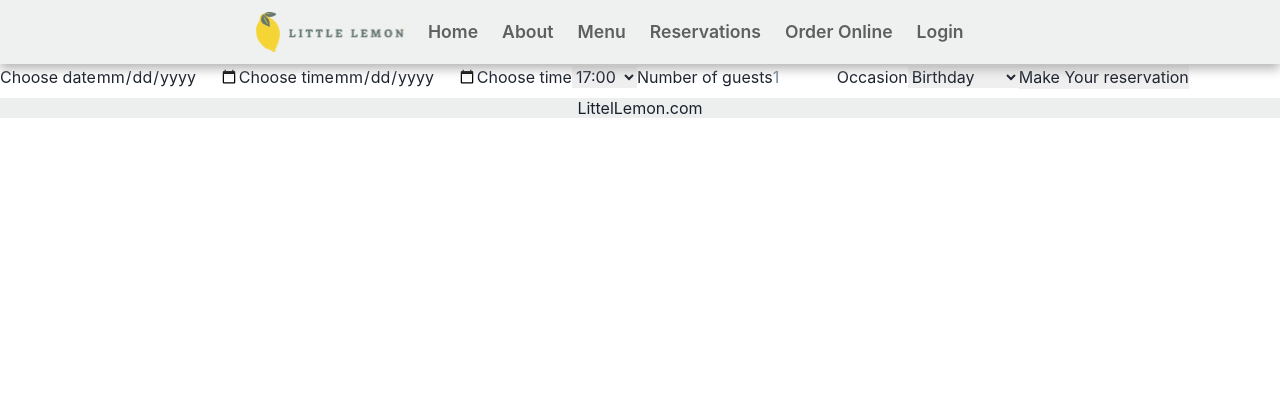
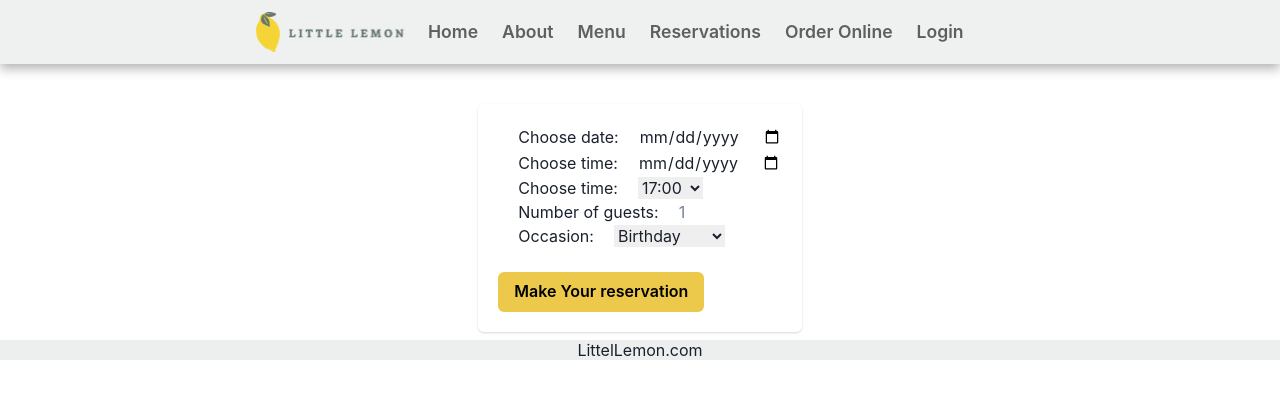
Before and after one commit to abas1200/capstone, a React (Create React App) app: page /booking in a window 1280 px wide. Shown: the top 398 px of the page. Built offline with nearby package versions, Linux system fonts and the light colour scheme.

Commit message:
update BookingPage

```diff
--- a/src/pages/BookingPage.js
+++ b/src/pages/BookingPage.js
@@ -1,19 +1,21 @@
 import React, { useState } from "react";
-import { Box } from "@chakra-ui/react";
+import { Card,CardBody, Button, VStack } from "@chakra-ui/react";
+import "./style.css";
 
 export const BookingPage = () => {
   const [formData, setFormData] = useState();
 
   const handleSubmit = () => {};
 
-  return (
-    <div>
+  return ( <VStack marginTop="10">
+    <Card maxW="500"><CardBody>
+
       <form onSubmit={handleSubmit()}>
-        <label htmlFor="res-date">Choose date</label>
-        <input type="date" id="res-date" />
-        <label htmlFor="res-time">Choose time</label>
-        <input type="date" id="res-date" />
-        <label htmlFor="res-time">Choose time</label>
+        <label htmlFor="res-date">Choose date:</label>
+        <input type="date" id="res-date" /><br/>
+        <label htmlFor="res-time">Choose time:</label>
+        <input type="date" id="res-date" /><br/>
+        <label htmlFor="res-time">Choose time:</label>
         <select id="res-time ">
           <option>17:00</option>
           <option>18:00</option>
@@ -21,16 +23,18 @@ export const BookingPage = () => {
           <option>20:00</option>
           <option>21:00</option>
           <option>22:00</option>
-        </select>
-        <label htmlFor="guests">Number of guests</label>
-        <input type="number" placeholder="1" min="1" max="10" id="guests" />
-        <label htmlFor="occasion">Occasion</label>
+        </select><br/>
+        <label htmlFor="guests">Number of guests:</label>
+        <input type="number" placeholder="1" min="1" max="10" id="guests" /><br/>
+        <label htmlFor="occasion">Occasion:</label>
         <select id="occasion">
           <option>Birthday</option>
           <option>Anniversary</option>
-        </select>
-        <input type="submit" value="Make Your reservation" />
+        </select><br/><br/>
+        <Button colorScheme="yellow">Make Your reservation</Button>
+
       </form>
-    </div>
+      </CardBody>
+      </Card></VStack>
   );
 };
--- /dev/null
+++ b/src/pages/style.css
@@ -0,0 +1,3 @@
+label{
+    padding: 20px;
+}
```
